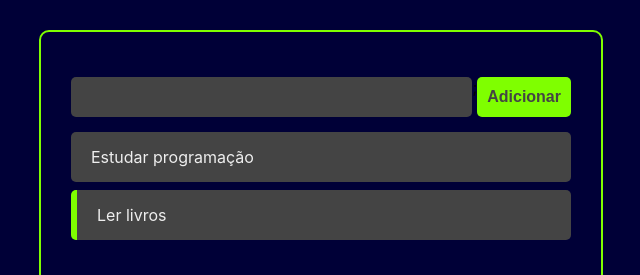
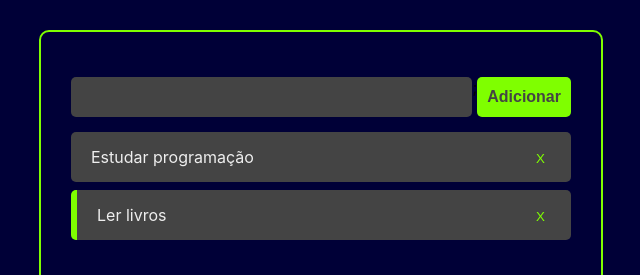
Before and after one commit to Nunesnd/ListaTarefas, a React (Create React App) app: page / in a window 1280 px wide. Shown: the top 275 px of the page, without its empty margins (319-959 px from the left). Built offline with nearby package versions, Linux system fonts and the light colour scheme.

Commit message:
commit 0009 - inserido botão para fechar a tag da tarefa

```diff
--- a/src/App.jsx
+++ b/src/App.jsx
@@ -41,6 +41,11 @@
     setTasks(newTask);
   }
 
+  const handleTaskDeletion = (taskId) => {
+    const newTasks = tasks.filter((task) => task.id !== taskId);
+    setTasks(newTasks);
+  };
+
   return (
     <>
       <div className="container">
@@ -48,7 +53,8 @@
           <AddTask handleTaskAddition={handleTaskAddition} />
           <Tasks
               tasks={tasks}
-              handleTaskClick={handleTaskClick} />
+              handleTaskClick={handleTaskClick}
+              handleTaskDeletion={handleTaskDeletion}/>
 
       </div>
     </>
--- a/src/components/Task.css
+++ b/src/components/Task.css
@@ -12,3 +12,11 @@
 .task-title{
     cursor: pointer;
 }
+
+.remove-task-button {
+    background-color: #444;
+    color: chartreuse;
+    border: none;
+    font-size: 16;
+    cursor: pointer;
+}
--- a/src/components/Task.jsx
+++ b/src/components/Task.jsx
@@ -1,7 +1,7 @@
 import React from 'react';
 import './Task.css';
 
-const Task = ({task, handleTaskClick}) => {
+const Task = ({task, handleTaskClick, handleTaskDeletion}) => {
 
     return(
         <div className="task-container"
@@ -11,6 +11,10 @@
 				{task.title}
 			</div>
 
+            <div className="buttons-container">
+                <button className='remove-task-button' onClick={() => handleTaskDeletion(task.id)}>X</button>
+            </div>
+
         </div>
     );
 
--- a/src/components/Tasks.jsx
+++ b/src/components/Tasks.jsx
@@ -1,11 +1,11 @@
 import React from "react";
 import Task from "./Task";
 
-const Tasks = ({tasks, handleTaskClick}) => {
+const Tasks = ({tasks, handleTaskClick, handleTaskDeletion}) => {
     return (
         <>
             {tasks.map((task) => (
-                <Task key={task.id} task={task} handleTaskClick={handleTaskClick} />
+                <Task key={task.id} task={task} handleTaskClick={handleTaskClick} handleTaskDeletion={handleTaskDeletion}/>
             ))}
         </>
     )
```
